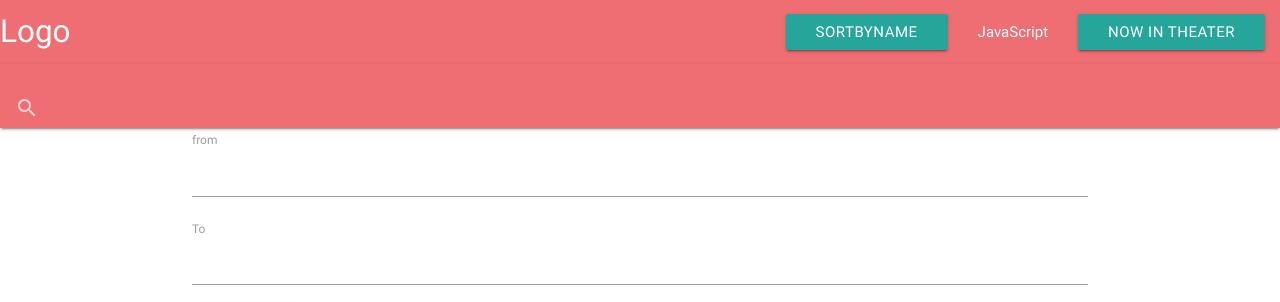
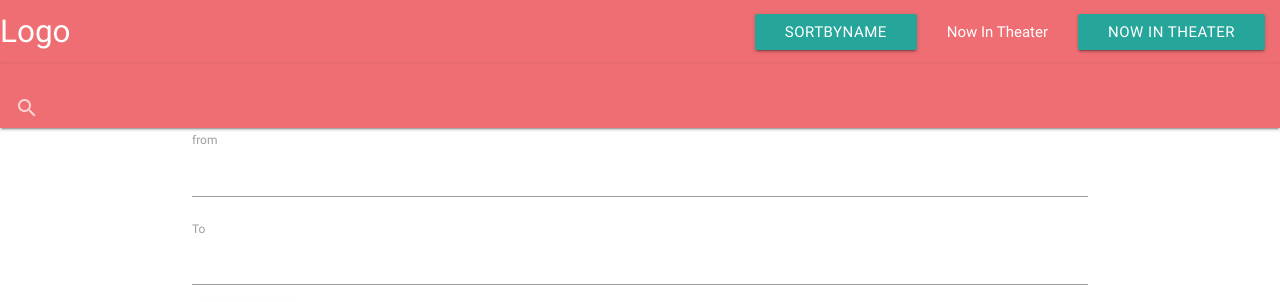
Before and after one commit to KirillAvdyeyev/js_test, a website: page index.html in a window 1280 px wide. Shown: the top 302 px of the page. Drawn offline with nearby package versions, Linux system fonts and the light colour scheme.

Commit message:
изменил название ссылки

```diff
--- a/index.html
+++ b/index.html
@@ -20,7 +20,7 @@
                     <a class="waves-effect waves-light btn sortByName">sortByName</a>
                 </li>
                 <li>
-                    <a href="nowintheater.html">JavaScript</a>
+                    <a href="nowintheater.html">Now In Theater</a>
                 </li>
                 <li>
                     <a class="waves-effect waves-light btn nowintheater">Now In Theater</a>
```
